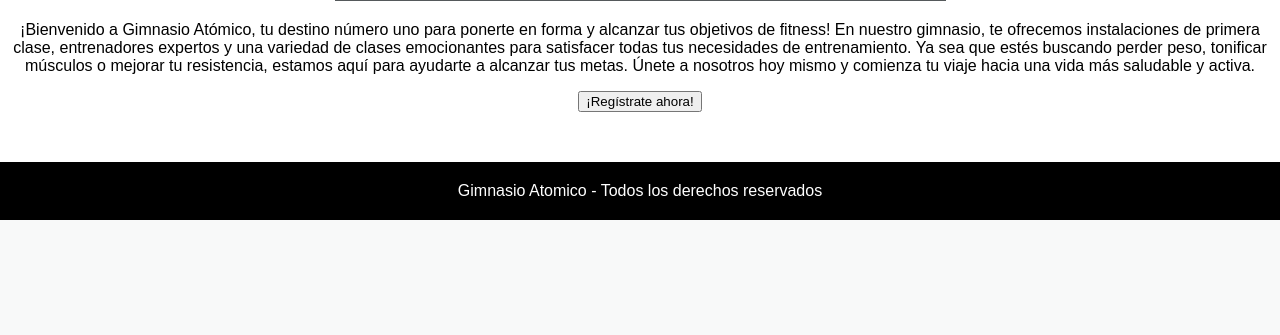
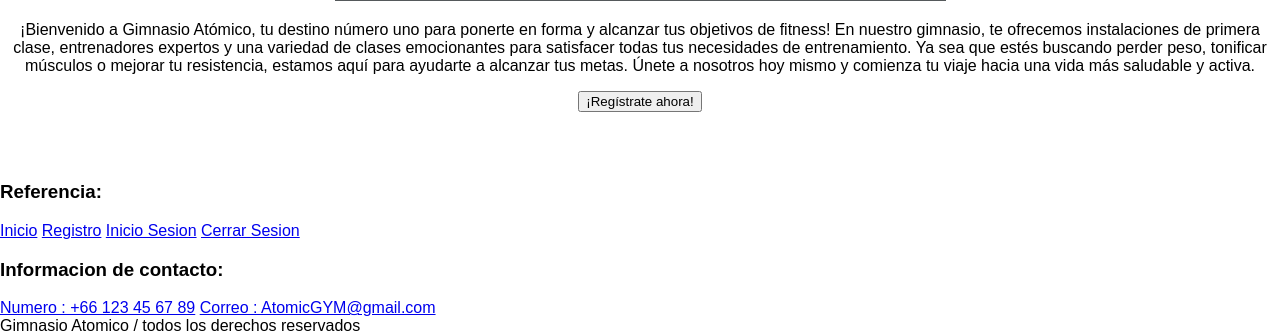
Before and after one commit to Marccb18/Proyecto_Gym, a Flask app: page / in a window 1280 px wide. Shown: the part 801-1136 px from the top of the page. Before the commit the page ends 1021 px from the top, so only its background shows below. Run offline with Flask 3, Linux system fonts and the light colour scheme.

Commit message:
fernando

```diff
--- a/templates/base.html
+++ b/templates/base.html
@@ -25,6 +25,7 @@
 </header>
 <!--Final del header-->
 
+<!--Parte media de la pagina con las imagenes y sus clases -->
 <section class="welcome">
     <div class="container">
         <h1>Bienvenido al Gimnasio Atomico</h1>
@@ -44,12 +45,34 @@
     </div>
 </section>
 
+<!--Parte final de la presentacion-->
 
-<footer>
-    <div class="container">
-        <p>Gimnasio Atomico - Todos los derechos reservados</p>
+<!--Inicio del footer  con sus clases (parte baja de la pagina)-->
+
+<section class="footer">
+
+    <div class="Contenedor ">
+
+        <div class="caja">
+            <h3>Referencia:</h3>
+            <a href="#">Inicio</a>
+            <a href="#">Registro</a>
+            <a href="#">Inicio Sesion</a>
+            <a href="#">Cerrar Sesion</a>
+        </div>
+
+        <div class="caja">
+            <h3>Informacion de contacto:</h3>
+            <a href="#">Numero : +66 123 45 67 89</a>
+            <a href="#">Correo : AtomicGYM@gmail.com</a>
+        </div>
     </div>
-</footer>
+
+    <div class="creditos"> Gimnasio Atomico / todos los derechos reservados</div>
+
+</section>
+
+<!--Final del footer de la pagina del gimnasio-->
 
 </body>
 </html>
```
